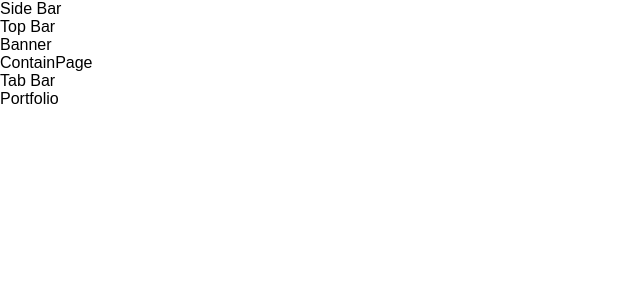
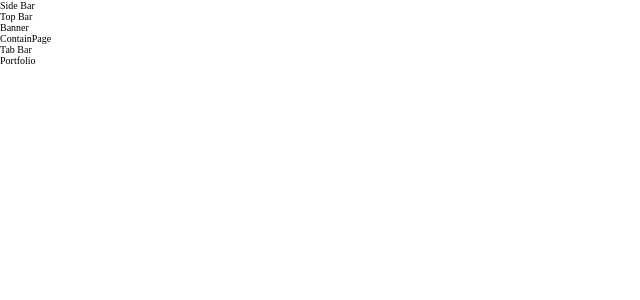
Before and after one commit to ritwickdey/react-sample-dashboard, a React app: page / in a window 1280 px wide. Shown: the top 300 px of the page, without its empty margins (0-640 px from the left). Built offline with nearby package versions, Linux system fonts and the light colour scheme.

Commit message:
vscode setup & style setup

```diff
--- a/src/index.css
+++ b/src/index.css
@@ -1,5 +1,11 @@
-body {
+*,
+*::after,
+*::before {
   margin: 0;
   padding: 0;
-  font-family: sans-serif;
+  box-sizing: border-box;
 }
+
+html {
+  font-size: 62.5%;
+}
```
